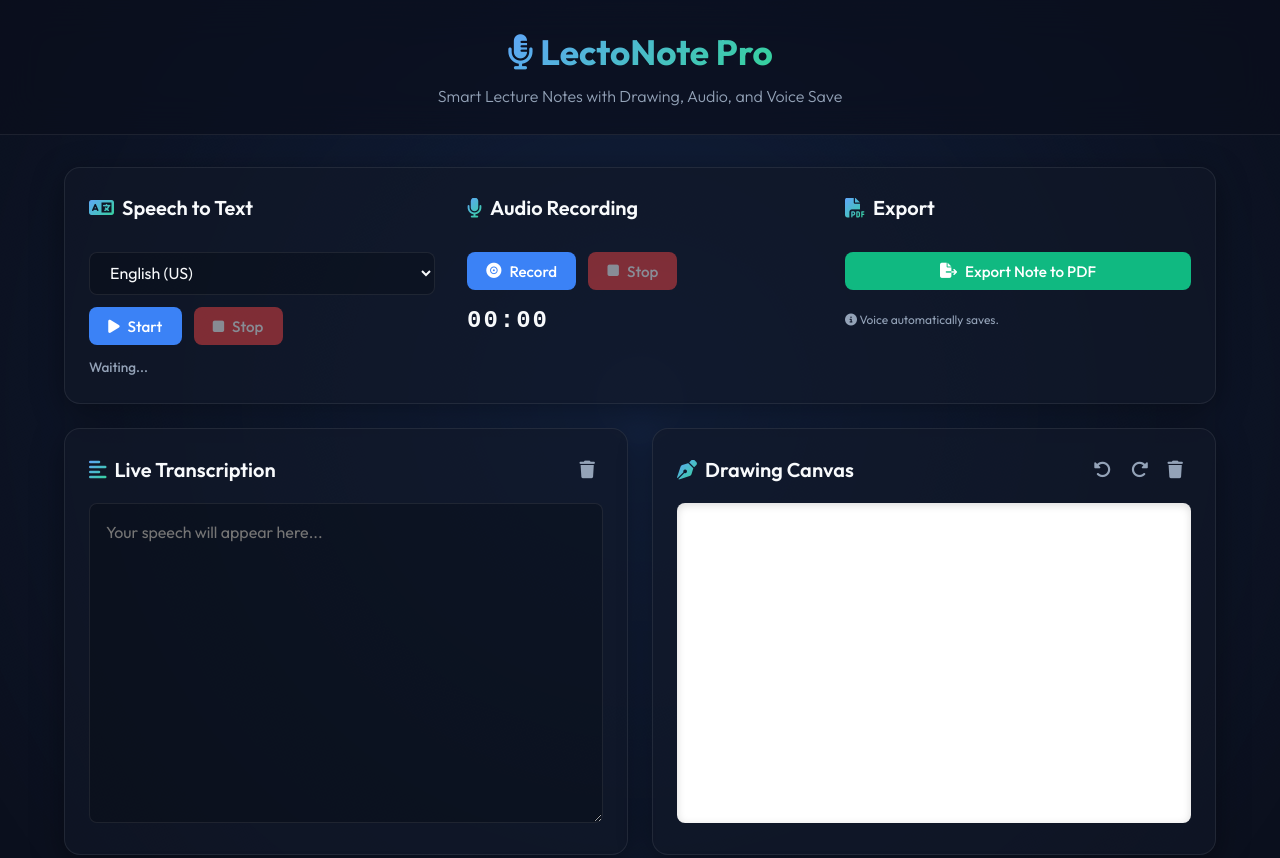
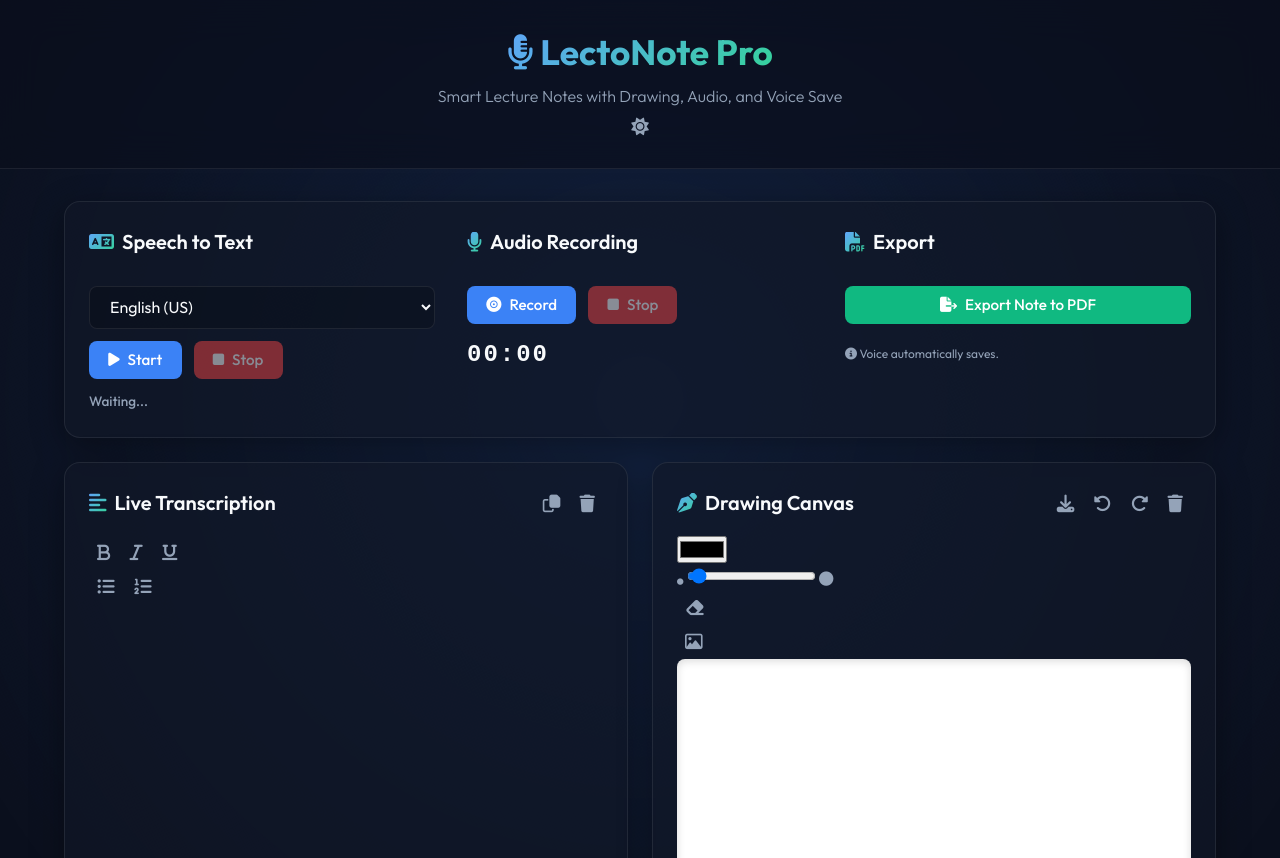
Before and after one commit to Akshu0210/lectonote-app, a plain HTML site: page index.html in a window 1280 px wide. Shown: the top 858 px of the page. Drawn offline with nearby package versions, Linux system fonts and the light colour scheme.

Commit message:
Refactor header and add rich text editing features

```diff
--- a/index.html
+++ b/index.html
@@ -12,9 +12,14 @@
 <body>
     <div class="bg-animated"></div>
     <header class="fade-in-down">
-        <div class="header-content">
-            <h1><i class="fa-solid fa-microphone-lines"></i> LectoNote Pro</h1>
-            <p>Smart Lecture Notes with Drawing, Audio, and Voice Save</p>
+        <div class="header-content header-split">
+            <div>
+                <h1><i class="fa-solid fa-microphone-lines"></i> LectoNote Pro</h1>
+                <p>Smart Lecture Notes with Drawing, Audio, and Voice Save</p>
+            </div>
+            <button id="theme-toggle" class="btn icon-btn" title="Toggle Light/Dark Mode">
+                <i class="fa-solid fa-sun"></i>
+            </button>
         </div>
     </header>
 
@@ -61,19 +66,44 @@
             <div class="card transcription-card feature-card">
                 <div class="card-header">
                     <h3><i class="fa-solid fa-align-left text-gradient"></i> Live Transcription</h3>
-                    <button id="clear-text" class="btn icon-btn" title="Clear Text"><i class="fa-solid fa-trash"></i></button>
+                    <div class="header-actions">
+                        <button id="copy-text" class="btn icon-btn" title="Copy Text"><i class="fa-regular fa-copy"></i></button>
+                        <button id="clear-text" class="btn icon-btn" title="Clear Text"><i class="fa-solid fa-trash"></i></button>
+                    </div>
                 </div>
-                <textarea id="transcription-text" placeholder="Your speech will appear here..."></textarea>
+                <div class="rich-text-toolbar">
+                    <button class="btn icon-btn rt-btn" data-command="bold" title="Bold"><i class="fa-solid fa-bold"></i></button>
+                    <button class="btn icon-btn rt-btn" data-command="italic" title="Italic"><i class="fa-solid fa-italic"></i></button>
+                    <button class="btn icon-btn rt-btn" data-command="underline" title="Underline"><i class="fa-solid fa-underline"></i></button>
+                    <div class="toolbar-divider"></div>
+                    <button class="btn icon-btn rt-btn" data-command="insertUnorderedList" title="Bullet List"><i class="fa-solid fa-list-ul"></i></button>
+                    <button class="btn icon-btn rt-btn" data-command="insertOrderedList" title="Numbered List"><i class="fa-solid fa-list-ol"></i></button>
+                </div>
+                <div id="transcription-text" class="rich-textarea" contenteditable="true" aria-placeholder="Your speech will appear here..."></div>
             </div>
 
             <div class="card drawing-card feature-card">
                 <div class="card-header">
                     <h3><i class="fa-solid fa-pen-nib text-gradient"></i> Drawing Canvas</h3>
                     <div>
+                        <button id="download-canvas" class="btn icon-btn" title="Download Image"><i class="fa-solid fa-download"></i></button>
                         <button id="undo-canvas" class="btn icon-btn" title="Undo"><i class="fa-solid fa-rotate-left"></i></button>
                         <button id="redo-canvas" class="btn icon-btn" title="Redo"><i class="fa-solid fa-rotate-right"></i></button>
                         <button id="clear-canvas" class="btn icon-btn" title="Clear Canvas"><i class="fa-solid fa-trash"></i></button>
                     </div>
+                </div>
+                <div class="canvas-toolbar">
+                    <input type="color" id="brush-color" value="#000000" title="Brush Color">
+                    <div class="brush-size-container" title="Brush Size">
+                        <i class="fa-solid fa-circle" style="font-size: 0.4rem; color: var(--text-muted);"></i>
+                        <input type="range" id="brush-size" min="1" max="50" value="2.5">
+                        <i class="fa-solid fa-circle" style="font-size: 0.9rem; color: var(--text-muted);"></i>
+                    </div>
+                    <div class="toolbar-divider"></div>
+                    <button id="eraser-mode" class="btn icon-btn tool-btn" title="Eraser"><i class="fa-solid fa-eraser"></i></button>
+                    <div class="toolbar-divider"></div>
+                    <button id="upload-image-btn" class="btn icon-btn tool-btn" title="Insert Image"><i class="fa-regular fa-image"></i></button>
+                    <input type="file" id="image-upload" accept="image/*" style="display: none;">
                 </div>
                 <div class="canvas-container">
                     <canvas id="drawing-canvas"></canvas>
```
